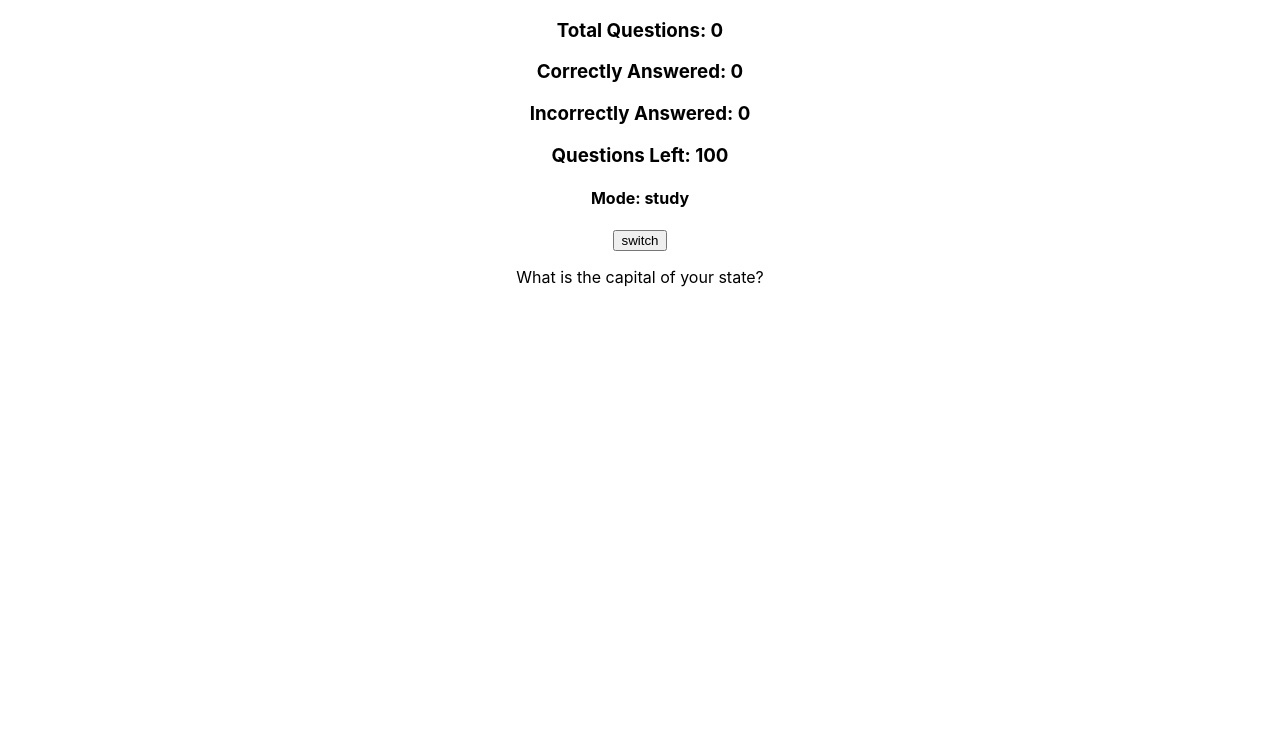
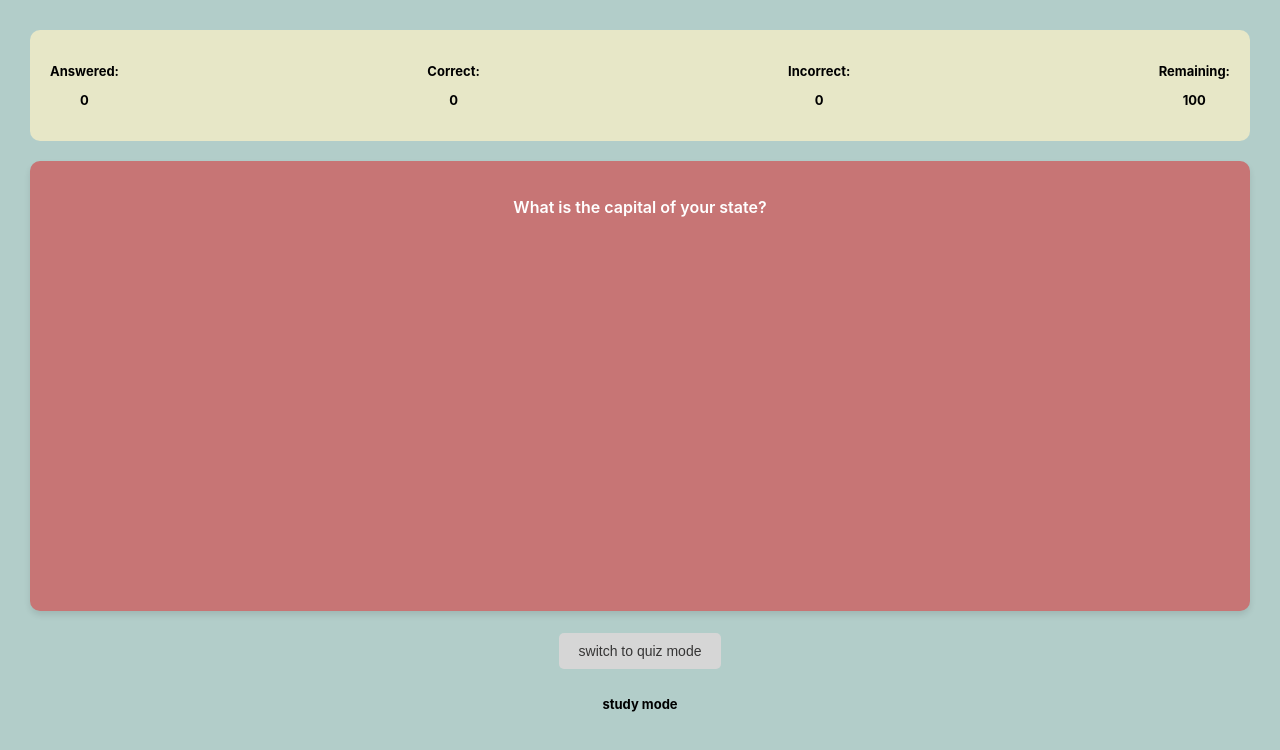
Before and after one commit to sofiakatzman/NaturalizationStudyGuide, a React (Create React App) app: page / in a window 1280 px wide. Shown: the top 750 px of the page. Built offline with nearby package versions, Linux system fonts and the light colour scheme.

Commit message:
add styling

```diff
--- a/src/App.css
+++ b/src/App.css
@@ -1,38 +1,123 @@
 .App {
   text-align: center;
+  font-size: medium;
+  margin: 30px;
 }
 
-.App-logo {
-  height: 40vmin;
-  pointer-events: none;
+
+/* CARD STYLES */
+.flip-card-3D-wrapper {
+  width: 100%;
+  height: 450px;
+  position: relative;
 }
 
-@media (prefers-reduced-motion: no-preference) {
-  .App-logo {
-    animation: App-logo-spin infinite 20s linear;
-  }
+/* The flip card itself */
+#flip-card {
+  position: relative;
+  width: 100%;
+  height: 100%;
 }
 
-.App-header {
-  background-color: #282c34;
-  min-height: 100vh;
+/* Front and back of the card */
+.flip-card-front,
+.flip-card-back {
+  position: absolute;
+  width: 100%;
+  height: 100%;
   display: flex;
   flex-direction: column;
+  justify-content: space-between;
+  text-align: center;
+  border-radius: 10px;
+  box-shadow: 0 4px 6px rgba(0, 0, 0, 0.1);
+  padding: 20px;
+  box-sizing: border-box
+}
+
+/* Front side styles */
+.flip-card-front {
+  background-color: #c77575;
+  z-index: 2;
+  color: #ffffff;
+  font-weight: 600;
+}
+
+/* Back side styles */
+.flip-card-back {
+  background-color: #8586d8;
+  color: #ffffff;
+  font-weight: 600;
+}
+
+/* Buttons for flipping the card */
+button {
+  background-color: #d6d6d6;
+  color: rgb(54, 53, 53);
+  border: none;
+  border-radius: 5px;
+  padding: 10px 20px;
+  font-size: 14px;
+  margin: 10px 5px;
+  cursor: pointer;
+  transition: background-color 0.3s;
+}
+
+/* Hover effect for buttons */
+button:hover {
+  background-color: #ffffff;
+  box-shadow: 0 4px 6px rgba(0, 0, 0, 0.1);
+}
+
+.correct{
+  background-color: #c8e7c8;
+  color:#3e993e;
+  font-weight: 700;
+  height: 100px;
+}
+
+.wrong{
+  background-color: #e9cccc;
+  color:#ce3441;
+  font-weight: 700;
+  height: 100px;
+}
+
+/* Inside Cards */
+ul {
+  list-style-position: outside;
+  padding: 0;
+  padding-left: 40px;
+}
+
+li {
+  text-align: left;
+  padding-left: 5px;
+  line-height: 1.5;
+}
+
+.score{
+  background-color: #e7e7c7;
+  border-radius: 10px;
+  padding: 20px;
+  display: flex;
+  justify-content: space-between;
+  margin-bottom: 20px;
+}
+
+h3{
+  font-size: small;
+}
+
+.mode{
+  bottom: 0;
+  display: flex;
   align-items: center;
   justify-content: center;
-  font-size: calc(10px + 2vmin);
-  color: white;
+  flex-direction: column;
+  margin-top: 12px;
 }
 
-.App-link {
-  color: #61dafb;
+h4{
+  font-size: small;
 }
-
-@keyframes App-logo-spin {
-  from {
-    transform: rotate(0deg);
-  }
-  to {
-    transform: rotate(360deg);
-  }
-}
--- a/src/App.js
+++ b/src/App.js
@@ -1,29 +1,7 @@
-import { useState } from 'react'
+import { useState, useEffect } from 'react'
 import './App.css'
 import questionsData from "./data/DATA"
 import Card from './Card'
-
-/* -------------------------------------------------------------------
-
-  This is my Naturalization Study Guide!
-    ✓ Data Points To Calculate For:
-      There are a total of X questions.
-      I have answered X questions.
-      I have gotten X questions correct.
-      I have gotten X questions wrong.
-      There are X questions left.
-
-    * Study Mode -> Asks all 100 Questions
-          : When App loads, pick a random question to display.
-            -> User responds to Question:
-              -> Question marked as correct or incorrect
-              -> Data points updated
-                * load new question
-                  -> start cycle again
-
-    * Quiz Mode -> Only Asks 10 Questions -> Pass at 6 Correct
-
-  ------------------------------------------------------------------- */
 
 function App() {
   const [answered, setAnswered] = useState([])
@@ -31,6 +9,14 @@ function App() {
   const [wrong, setWrong] = useState([])
   const [index, setIndex] = useState(getRandomInt())
   const [mode, setMode] = useState("study")
+
+  if(mode == "study"){
+    document.body.style.backgroundColor = '#B2CDC9';
+  }
+
+  if(mode == "quiz"){
+    document.body.style.backgroundColor = '#D0CAF4';
+  }
 
   // console.log(questionsData)
   function getRandomInt() {
@@ -67,6 +53,9 @@ function App() {
 
   function switchMode(){
     mode === "study" ? setMode("quiz") : setMode("study")
+    setAnswered([])
+    setCorrect([])
+    setWrong([])
   }
 
   // listen for quiz mode to interject once enough questions are answered
@@ -95,25 +84,36 @@ function App() {
     <div className="App">
       {/* score */}
       <div className="score">
-        <h3>Total Questions: {answered.length}</h3>
-        <h3>Correctly Answered: {correct.length}</h3>
-        <h3>Incorrectly Answered: {wrong.length}</h3>
-        <h3>Questions Left: {questionsData.length - answered.length}</h3>
+        <div>
+          <h3>Answered: </h3>
+          <h3>{answered.length}</h3>
+        </div>
+        <div>
+          <h3>Correct:</h3>
+          <h3>{correct.length}</h3>
+        </div>
 
-        {/* mode  */}
-        <div className="mode">
-          <h4>Mode: {mode}</h4>
-          <button onClick={switchMode}>switch</button>
+        <div>
+          <h3>Incorrect:</h3>
+          <h3>{wrong.length}</h3>
         </div>
+        <div>
+          <h3>Remaining: </h3>
+          <h3>{questionsData.length - answered.length}</h3>
+        </div>
+      </div>
 
         <Card data={questionsData[index]}
               markCorrect={markCorrect}
               markWrong={markWrong}
         />
 
-      </div>
 
-
+        {/* mode  */}
+        <div className="mode">
+            <button onClick={switchMode}>switch to {mode === "study" ? "quiz" : "study"} mode</button>
+            <h4>{mode} mode</h4>
+        </div>
     </div>
   )
 
```
